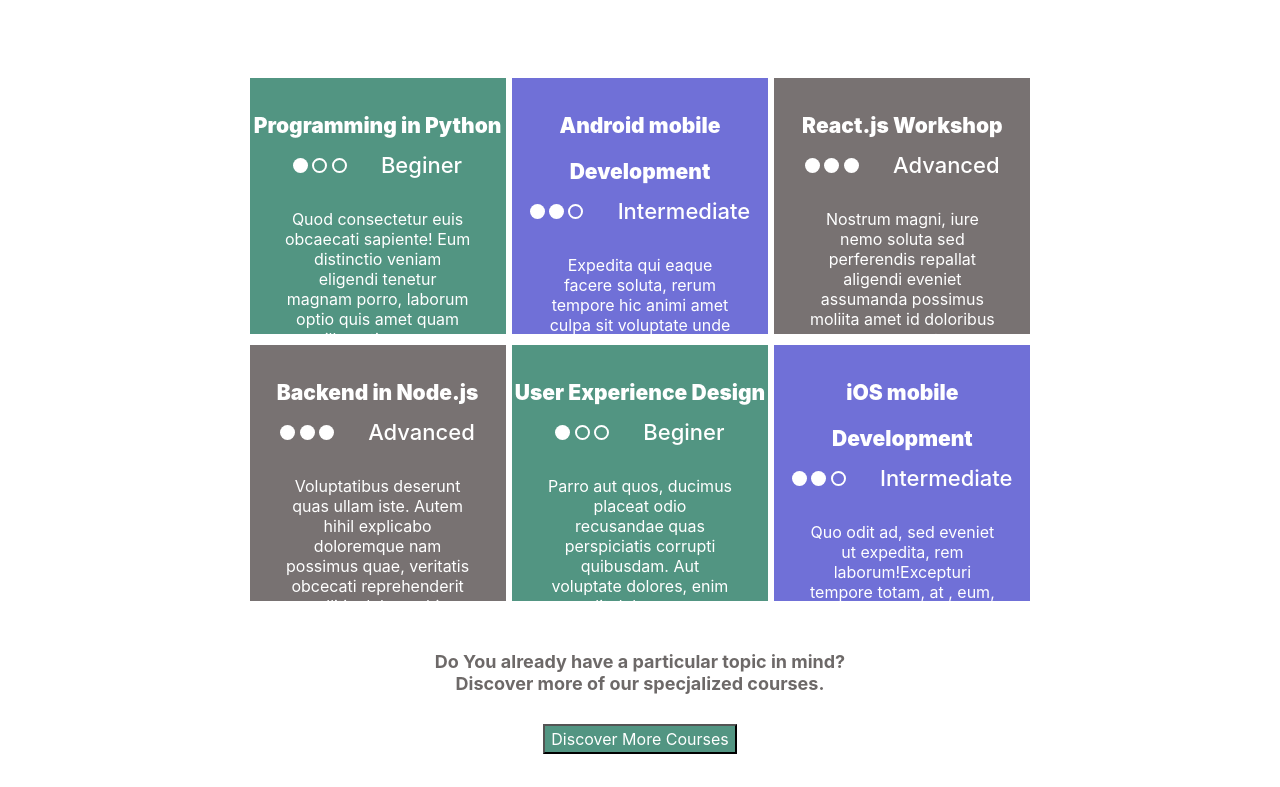
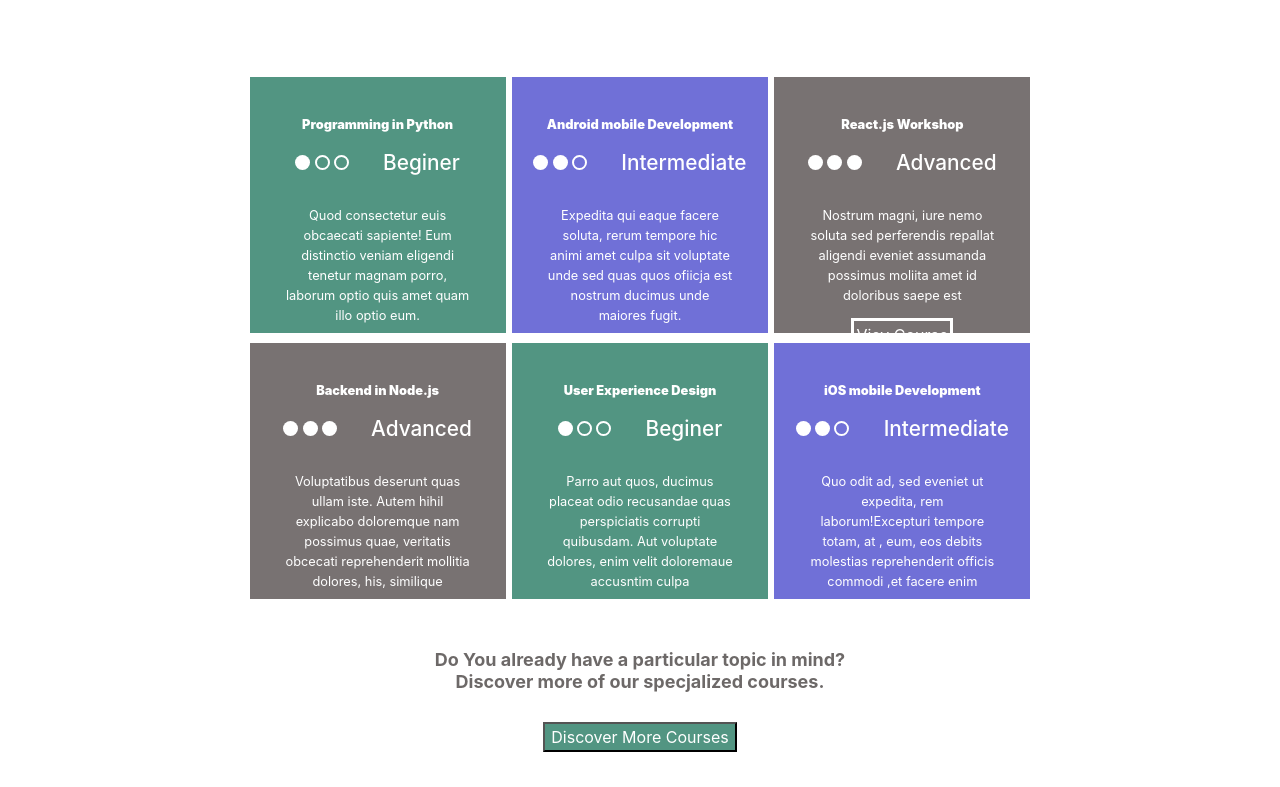
Before and after one commit to MiroslawSekula/RWD, a plain HTML site: page index.html in a window 1280 px wide. Shown: the part 814-1601 px from the top of the page. Drawn offline with nearby package versions, Linux system fonts and the light colour scheme.

Commit message:
dodałem style-tablet.css i style-desktop.css, został poprawiony kod html pod względem semantyki

```diff
--- a/index.html
+++ b/index.html
@@ -5,6 +5,8 @@
     <meta name="viewport" content="width=device-width, initial-scale=1.0">
     <link rel="stylesheet" href="styles/reset.css">
     <link rel="stylesheet" href="styles/style.css">
+    <link rel="stylesheet" href="styles/style-tablet.css">
+    <link rel="stylesheet" href="styles/style-desktop.css">
     <link rel="stylesheet" href="https://stackpath.bootstrapcdn.com/bootstrap/4.3.1/css/bootstrap.min.css"
           integrity="sha384-ggOyR0iXCbMQv3Xipma34MD+dH/1fQ784/j6cY/iJTQUOhcWr7x9JvoRxT2MZw1T" crossorigin="anonymous">
     <link rel="stylesheet" href="https://use.fontawesome.com/releases/v5.8.1/css/all.css"
--- a/styles/style-desktop.css
+++ b/styles/style-desktop.css
@@ -0,0 +1,43 @@
+@media only screen and (min-width: 992px) {
+    .container {
+    width: 960px;
+}
+.nav_menu_nav {
+display:inline;
+}
+.nav-menu {
+display:none;
+}
+.box_global, .h2-ci-head {
+    width: 25 vw;
+    height: 40vw;
+    margin-bottom: 10px;
+    text-align: center;
+    font-size:100%;
+}
+}
+@media only screen and (min-width: 1200px) {
+    .container {
+    width: 1140px;
+    }
+    .nav_menu_nav {
+    display:inline;
+    }
+    .nav-menu {
+    display:none;
+    }
+    .box_global {
+    width: 20vw;
+    height: 20vw;
+    margin-bottom: 10px;
+    text-align: center;
+
+    }
+    .p {
+     font-size: 1vw;
+    }
+    .h1-ci-head {
+        font-size: 1vw;
+    }
+
+        }
--- a/styles/style-tablet.css
+++ b/styles/style-tablet.css
@@ -0,0 +1,39 @@
+   .box_global, .h2-ci-head, .icon-space {
+    width: 70vw;
+    height: 70vw;
+    margin-bottom: 10px;
+    text-align: center;
+    font-size: 80%
+    }
+    .icon-space {
+        font-size: 140%;
+    }
+    .nav_menu_nav {
+    display:none;
+    }
+   @media only screen and (mmin-width: 576px) {
+    .container {
+    width: 100%;
+    }
+    .nav_menu_nav {
+    display:none;
+    }
+    }
+@media only screen and (min-width: 768px) {
+    .container {
+    width: 720px;
+    }
+    .box_global, .h2-ci-head, .icon-space {
+    width: 30vw;
+    height: 50vw;
+    margin-bottom: 10px;
+    text-align: center;
+    font-size: 80%
+    }
+    .icon-space {
+        font-size: 130%;
+    }
+    .nav_menu_nav {
+        display:none;
+    }
+    }
--- a/styles/style.css
+++ b/styles/style.css
@@ -97,12 +97,12 @@ nav {
         margin-top: 25px;
         margin-bottom: 3px;
         font-weight: 900;
-        font-size: 21px;
+        font-size: 140%;
         text-align: center;
         color: white;
  }
 .h2-ci-head {
-        font-size:16px;
+        font-size:100%;
         display: inline;
  }
 .circle {
@@ -126,7 +126,7 @@ nav {
  }
 .p {
         margin-top: 30px;
-        margin-bottom: 30px;
+        margin-bottom: 10px;
         margin-left: 35px;
         margin-right: 35px;
         font-size: 16px;
@@ -207,54 +207,3 @@ nav {
         margin-right: auto;
         padding: 0 20px;
         }
-.box_global {
-        width: 30vw;
-        height: 30vw;
-        margin-bottom: 10px;
-        text-align: center;
-        margin-top: 1px;
-        }
-.nav_menu_nav {
-        display:none;
-        }
-@media only screen and (max-width: 576px) {
-        .container {
-        width: 100%;
-        }
-        .box_global {
-        width: 80vw;
-        height: 80vw;
-        margin-bottom: 10px;
-        text-align: center;
-        }
-        }
-@media only screen and (min-width: 768px) {
-        .container {
-        width: 720px;
-        }
-        .h1-ci-head_1 {
-        display:inline;
-        }
-        }
-@media only screen and (min-width: 992px) {
-        .container {
-        width: 960px;
-        }
-        }
-@media only screen and (min-width: 1200px) {
-        .container {
-        width: 1140px;
-        }
-        .nav_menu_nav {
-        display:inline;
-        }
-        .nav-menu {
-        display: none;
-        }
-        .box_global {
-        width: 20vw;
-        height: 20vw;
-        margin-bottom: 10px;
-        text-align: center;
-        }
-        }
```
Lines whose indentation alone changed are shown as unchanged.
